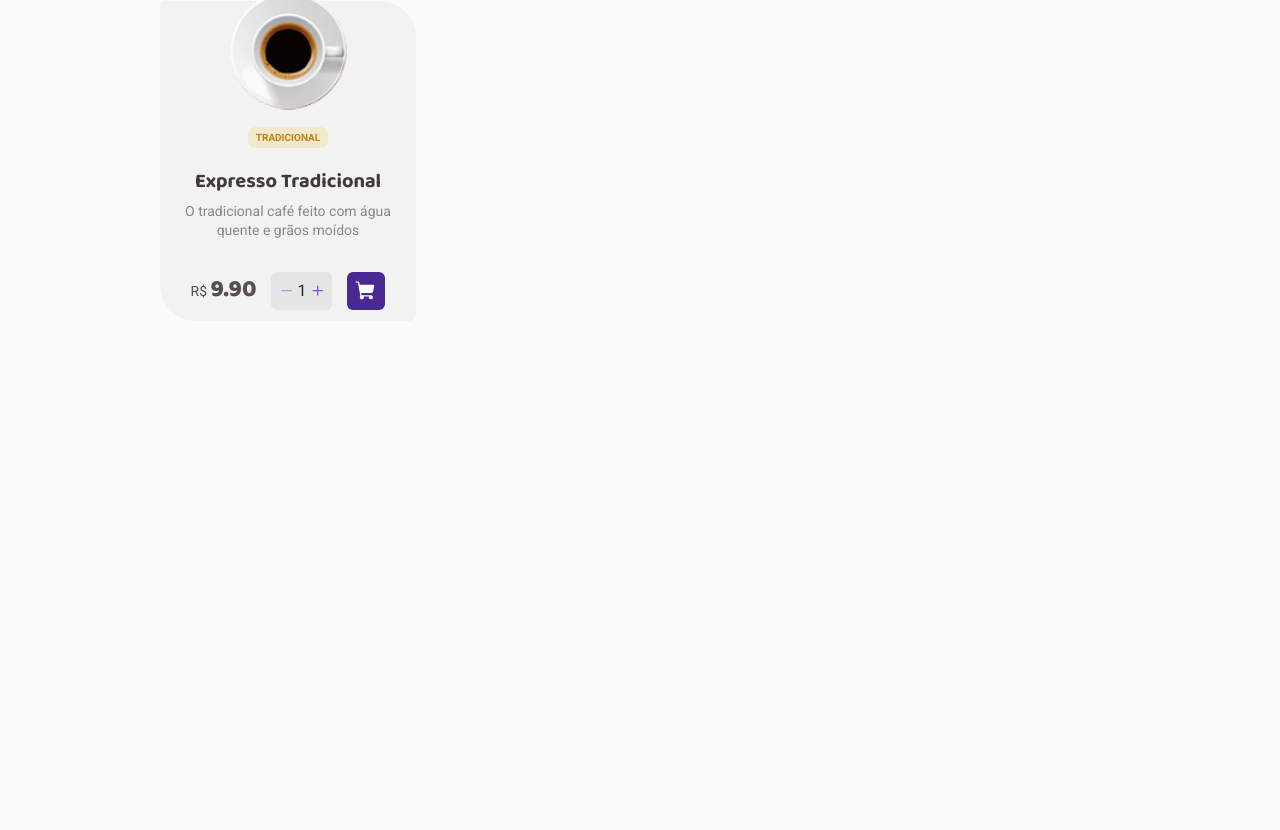
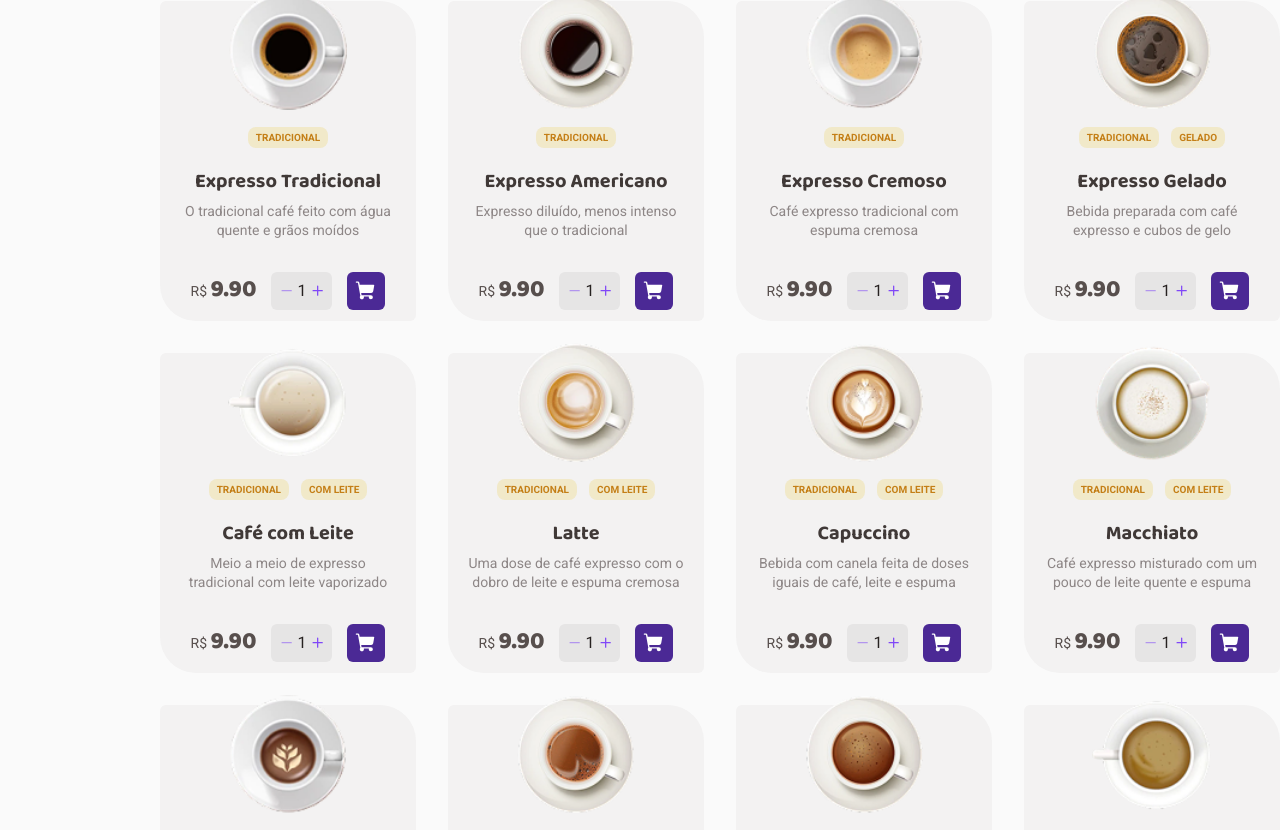
Before and after one commit to KioryFNC/coffeeDelivery, a React (Vite) app: page / in a window 1280 px wide. Shown: the part 745-1575 px from the top of the page. Before the commit the page ends 1226 px from the top, so only its background shows below. Built offline with nearby package versions, Linux system fonts and the light colour scheme.

Commit message:
feat: cards grid and all coffees

```diff
--- a/src/pages/Home/index.tsx
+++ b/src/pages/Home/index.tsx
@@ -23,6 +23,7 @@ export function Home() {
       </Element.Banner>
       <Element.Content>
         <h2>Nossos cafés</h2>
+        <Element.Cards>
           <Card
             image="/src/assets/CoffeeExpresso.png"
             tags={["Tradicional"]}
@@ -30,6 +31,98 @@ export function Home() {
             description="O tradicional café feito com água quente e grãos moídos"
             price={9.90}
           />
+          <Card
+            image="/src/assets/CoffeeAmericano.png"
+            tags={["Tradicional"]}
+            title="Expresso Americano"
+            description="Expresso diluído, menos intenso que o tradicional"
+            price={9.90}
+          />
+          <Card
+            image="/src/assets/CoffeeExpressoCremoso.png"
+            tags={["Tradicional"]}
+            title="Expresso Cremoso"
+            description="Café expresso tradicional com espuma cremosa"
+            price={9.90}
+          />
+          <Card
+            image="/src/assets/CoffeeCaféGelado.png"
+            tags={["Tradicional", "Gelado"]}
+            title="Expresso Gelado"
+            description="Bebida preparada com café expresso e cubos de gelo"
+            price={9.90}
+          />
+          <Card
+            image="/src/assets/CoffeeCaféComLeite.png"
+            tags={["Tradicional", "com leite"]}
+            title="Café com Leite"
+            description="Meio a meio de expresso tradicional com leite vaporizado"
+            price={9.90}
+          />
+          <Card
+            image="/src/assets/CoffeeLatte.png"
+            tags={["Tradicional", "com leite"]}
+            title="Latte"
+            description="Uma dose de café expresso com o dobro de leite e espuma cremosa"
+            price={9.90}
+          />
+          <Card
+            image="/src/assets/CoffeeCapuccino.png"
+            tags={["Tradicional", "com leite"]}
+            title="Capuccino"
+            description="Bebida com canela feita de doses iguais de café, leite e espuma"
+            price={9.90}
+          />
+          <Card
+            image="/src/assets/CoffeeMacchiato.png"
+            tags={["Tradicional", "com leite"]}
+            title="Macchiato"
+            description="Café expresso misturado com um pouco de leite quente e espuma"
+            price={9.90}
+          />
+          <Card
+            image="/src/assets/CoffeeMochaccino.png"
+            tags={["Tradicional", "com leite"]}
+            title="Mocaccino"
+            description="O tradicional café feito com água quente e grãos moídos"
+            price={9.90}
+          />
+          <Card
+            image="/src/assets/CoffeeChocolateQuente.png"
+            tags={["Especial", "Tradicional"]}
+            title="Chocolate Quente"
+            description="Bebida feita com chocolate dissolvido no leite quente e café"
+            price={9.90}
+          />
+          <Card
+            image="/src/assets/CoffeeCubano.png"
+            tags={["especial", "Alcoólico", "gelado"]}
+            title="Cubano"
+            description="Drink gelado de café expresso com rum, creme de leite e hortelã"
+            price={9.90}
+          />
+          <Card
+            image="/src/assets/CoffeeHavaiano.png"
+            tags={["especial"]}
+            title="Havaiano"
+            description="Bebida adocicada preparada com café e leite de coco"
+            price={9.90}
+          />
+          <Card
+            image="/src/assets/CoffeeÁrabe.png"
+            tags={["especial"]}
+            title="Árabe"
+            description="Bebida preparada com grãos de café árabe e especiarias"
+            price={9.90}
+          />
+          <Card
+            image="/src/assets/CoffeeIrlandês.png"
+            tags={["especial", "Alcoólico"]}
+            title="Irlandês"
+            description="Bebida a base de café, uísque irlandês, açúcar e chantilly"
+            price={9.90}
+          />
+        </Element.Cards>
       </Element.Content>
     </Element.Root>
   )
--- a/src/pages/Home/styles.ts
+++ b/src/pages/Home/styles.ts
@@ -119,3 +119,25 @@ export const Content = styled.div`
     color: ${(props) => props.theme['base-subtitle']};
   }
 `
+
+export const Cards = styled.div`
+  width: 100%;
+  display: grid;
+  grid-template-columns: repeat(4, 1fr);
+  gap: 3.2rem;
+  justify-content: start;
+  @media (max-width: 1200px) {
+    grid-template-columns: repeat(3, 1fr);
+    padding: 0 8rem;
+  }
+
+  @media (max-width: 900px) {
+    grid-template-columns: repeat(2, 1fr);
+    padding: 0 4rem;
+  }
+
+  @media (max-width: 600px) {
+    grid-template-columns: repeat(1, 1fr);
+    padding: 0 2rem;
+  }
+`
```
Lines whose indentation alone changed are shown as unchanged.
